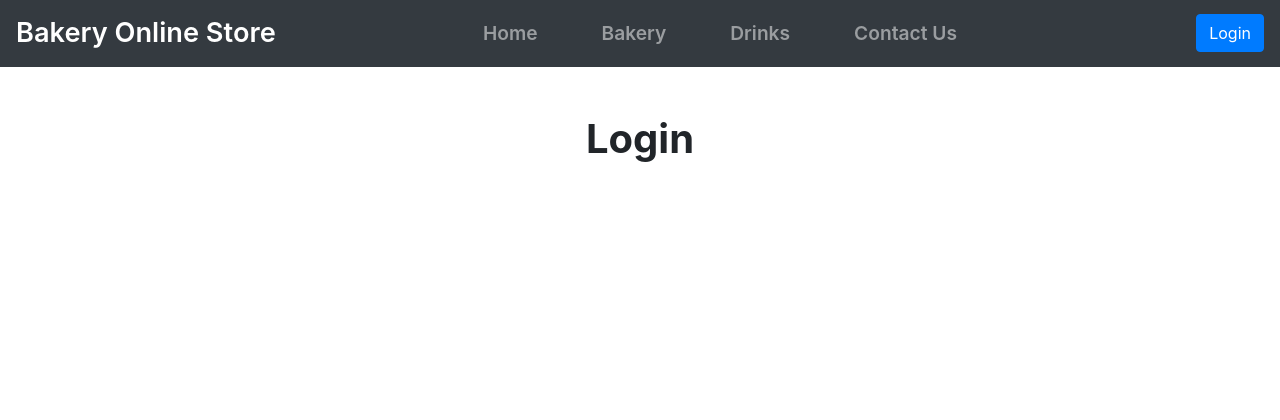
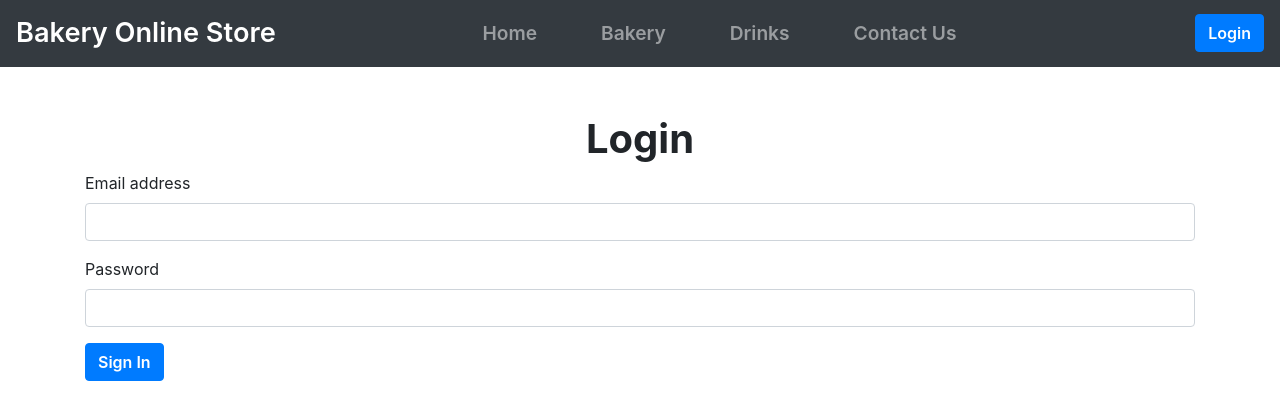
Before and after one commit to jharteaga/react-bakery-online-store, a React (Create React App) app: page /login in a window 1280 px wide. Shown: the top 420 px of the page. Built offline with nearby package versions, Linux system fonts and the light colour scheme.

Commit message:
Add Login validation and welcome msg when sign in

```diff
--- a/src/components/Bakery.jsx
+++ b/src/components/Bakery.jsx
@@ -19,7 +19,7 @@ function Bakery(props) {
   };
 
   const getCurrentUser = () => {
-    const user = localStorage.getItem('currentUser');
+    const user = JSON.parse(localStorage.getItem('currentUser'));
     setCurrentUser(user);
   };
 
--- a/src/components/Drinks.jsx
+++ b/src/components/Drinks.jsx
@@ -19,7 +19,7 @@ function Drinks(props) {
   };
 
   const getCurrentUser = () => {
-    const user = localStorage.getItem('currentUser');
+    const user = JSON.parse(localStorage.getItem('currentUser'));
     setCurrentUser(user);
   };
 
--- a/src/components/Login.jsx
+++ b/src/components/Login.jsx
@@ -1,11 +1,62 @@
-import React, { useState } from 'react';
+import React from 'react';
+import { useForm } from 'react-hook-form';
 
 function Login(props) {
-  const [data, setData] = useState({ username: '', password: '' });
+  const { register, handleSubmit, errors } = useForm();
+
+  const onSubmit = () => {
+    //Call Firebase to validate user
+    console.log('Login');
+  };
 
   return (
     <React.Fragment>
       <h1>Login</h1>
+      <form onSubmit={handleSubmit(onSubmit)}>
+        <div className="form-group">
+          <label htmlFor="email">Email address</label>
+          <input
+            type="email"
+            className="form-control"
+            id="email"
+            name="email"
+            aria-describedby="emailHelp"
+            ref={register({
+              required: true,
+              pattern: /^(([^<>()\[\]\\.,;:\s@"]+(\.[^<>()\[\]\\.,;:\s@"]+)*)|(".+"))@((\[[0-9]{1,3}\.[0-9]{1,3}\.[0-9]{1,3}\.[0-9]{1,3}])|(([a-zA-Z\-0-9]+\.)+[a-zA-Z]{2,}))$/,
+            })}
+          />
+          {errors.email?.type === 'required' && (
+            <div className="alert alert-danger">This field is required</div>
+          )}
+          {errors.email?.type === 'pattern' && (
+            <div className="alert alert-danger">
+              Please, enter a valid email
+            </div>
+          )}
+        </div>
+        <div className="form-group">
+          <label htmlFor="password">Password</label>
+          <input
+            type="password"
+            className="form-control"
+            id="password"
+            name="password"
+            ref={register({ required: true, minLength: 6 })}
+          />
+          {errors.password?.type === 'required' && (
+            <div className="alert alert-danger">This field is required</div>
+          )}
+          {errors.password?.type === 'minLength' && (
+            <div className="alert alert-danger">
+              Password should have at least 8 characters
+            </div>
+          )}
+        </div>
+        <button type="submit" className="btn btn-primary">
+          Sign In
+        </button>
+      </form>
     </React.Fragment>
   );
 }
--- a/src/components/Menu.jsx
+++ b/src/components/Menu.jsx
@@ -1,7 +1,18 @@
-import React from 'react';
+import React, { useState, useEffect } from 'react';
 import { NavLink, Link } from 'react-router-dom';
 
 function Menu(props) {
+  const [currentUser, setCurrentUser] = useState(undefined);
+
+  const getCurrentUser = () => {
+    const user = JSON.parse(localStorage.getItem('currentUser'));
+    setCurrentUser(user);
+  };
+
+  useEffect(() => {
+    getCurrentUser();
+  }, []);
+
   return (
     <React.Fragment>
       <nav className="navbar navbar-expand-lg navbar-dark bg-light bg-dark mb-5">
@@ -43,9 +54,14 @@ function Menu(props) {
               </NavLink>
             </li>
           </ul>
-          <NavLink to="/login">
-            <button className="btn btn-primary my-2 my-sm-0">Login</button>
-          </NavLink>
+          {!currentUser && (
+            <NavLink to="/login">
+              <button className="btn btn-primary my-2 my-sm-0">Login</button>
+            </NavLink>
+          )}
+          {currentUser && (
+            <span class="user-info">Welcome, {currentUser.firstName}</span>
+          )}
         </div>
       </nav>
     </React.Fragment>
--- a/src/scss/main.scss
+++ b/src/scss/main.scss
@@ -74,6 +74,16 @@ h1 {
     font-size: 3rem;
     cursor: pointer;
   }
+}
+
+.user-info {
+  color: white;
+  font-size: 1.2rem;
+  font-weight: 600;
+}
+
+.btn {
+  font-weight: 600;
 }
 
 //********************************************
```
